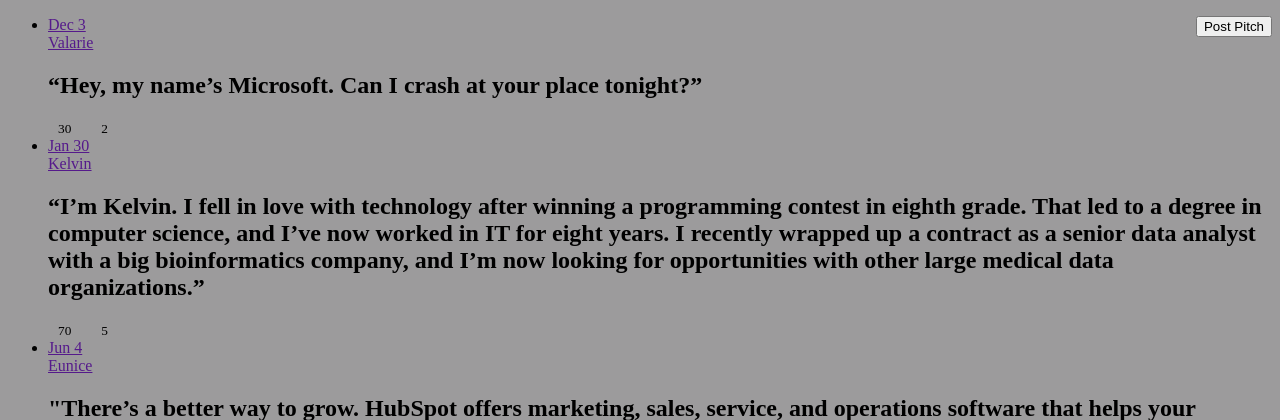
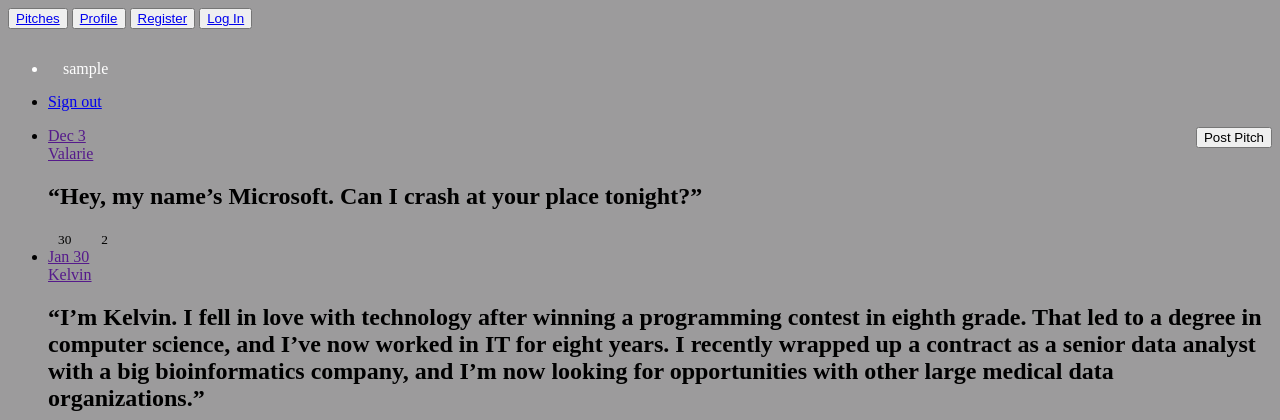
Before and after one commit to ChelRono/Pitch-project, a Flask app: page /pitches in a window 1280 px wide. Shown: the top 420 px of the page. Run offline with Flask 2, Linux system fonts and the light colour scheme; the visitor is signed in with stand-in values (Sample User, id 1); data comes from the database, SQL or seed files in the repository; some libraries are stand-ins or nearby versions.

Commit message:
made changes profile.html

```diff
--- a/app/main/views.py
+++ b/app/main/views.py
@@ -25,6 +25,6 @@ def profile():
 # 	return render_template('pitch.html')
 
 @main.route('/pitches', methods = ['GET','POST'])
-@login_required
+# @login_required
 def pitches():
 	return render_template('pitch.html')
--- /dev/null
+++ b/app/static/css/login.css
@@ -0,0 +1,3 @@
+body{
+    color: antiquewhite;
+}
--- a/app/templates/auth/login.html
+++ b/app/templates/auth/login.html
@@ -1,7 +1,10 @@
 {% extends 'base.html'%}
 {% import 'bootstrap/wtf.html' as wtf%}
+<link rel="stylesheet" href="{{url_for('static',filename='css/index.css')}}">
 
 {% block content %}
+
+
 <div class="container">
     <div class="row">
       <div class= "col-md-2"> </div>
--- a/app/templates/index.html
+++ b/app/templates/index.html
@@ -25,7 +25,7 @@
 				<li style="color:white;padding:15px;">{{current_user.username}}</li>
 				<li><a href="{{url_for('auth.logout')}}">Sign out</a></li>
 				{% else %}
-				<li><a href="{{url_for('auth.login')}}">Sign in</a></li>
+				<!-- <li><a href="{{url_for('auth.login')}}">Sign in</a></li> -->
 				{%endif%}
 			  </ul>
 
--- a/app/templates/pitch.html
+++ b/app/templates/pitch.html
@@ -8,7 +8,25 @@
 	<link rel="stylesheet" href="{{url_for('static',filename='css/pitch.css')}}">
 </head>
 <body>
+	<nav class="main-nav">
 
+
+		<button><a href="/pitches"> Pitches</a></button>
+		<button><a href="/profile"> Profile</a></button>
+		<button> <a href="/authenticate/registerUser"> Register</a> </button>
+		<button><a class="cta" href="/authenticate/login">Log In</a></button>
+
+
+		<ul class="nav navbar-nav navbar-right">
+			{% if current_user.is_authenticated %}
+			<li style="color:white;padding:15px;">{{current_user.username}}</li>
+			<li><a href="{{url_for('auth.logout')}}">Sign out</a></li>
+			{% else %}
+			<!-- <li><a href="{{url_for('auth.login')}}">Sign in</a></li> -->
+			{%endif%}
+		  </ul>
+
+	</nav>
 
 <div class="form-group">
 
```
Also changed, not shown: app/templates/profile.html (+18 -0 lines).
